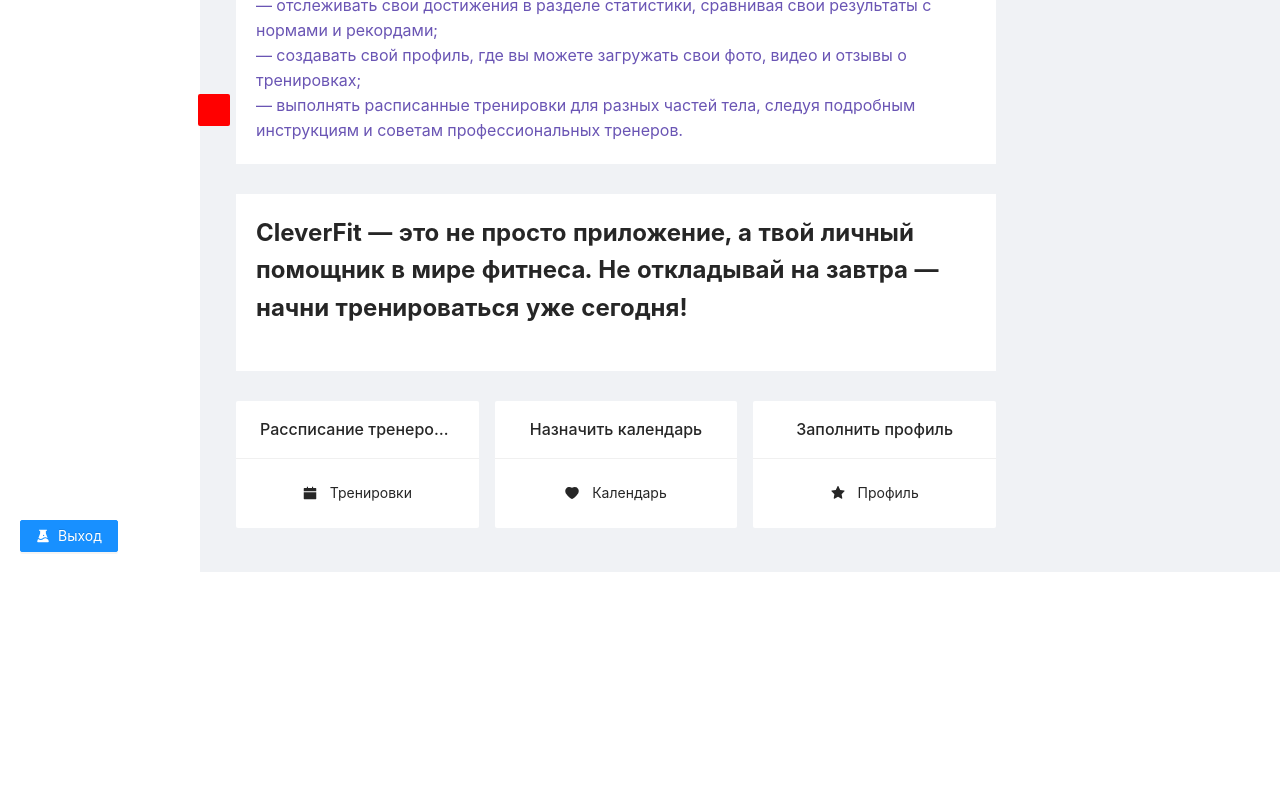
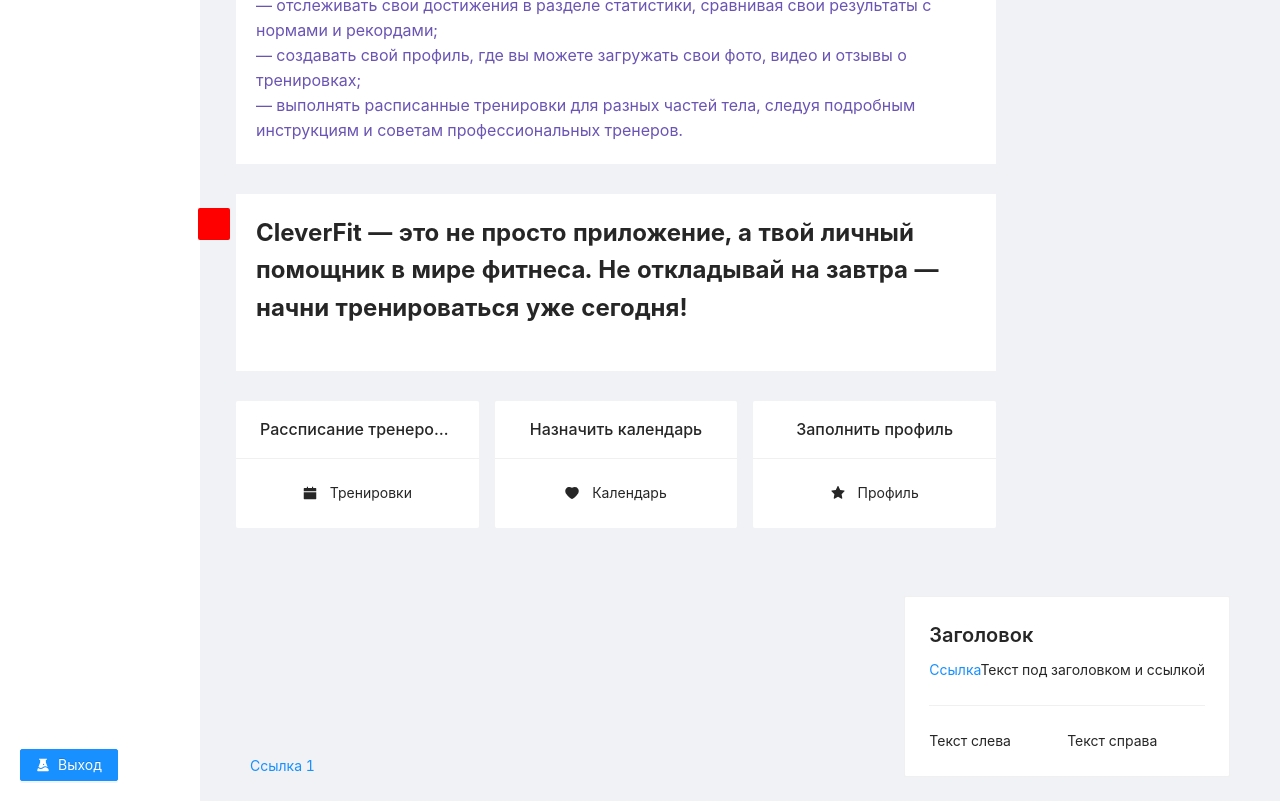
Before and after one commit to ClevertecFrontendLab/GuzeevZhenya, a React (Vite) app: page / in a window 1280 px wide. Shown: the part 384-1185 px from the top of the page. Before the commit the page ends 956 px from the top, so only its background shows below. Built offline with nearby package versions, Linux system fonts and the light colour scheme.

Commit message:
feat:add footer component

```diff
--- a/src/components/Footer/Footer.tsx
+++ b/src/components/Footer/Footer.tsx
@@ -0,0 +1,34 @@
+import { AimOutlined } from '@ant-design/icons';
+import { Card, Col, Divider, Layout, Row, Space, Typography } from 'antd';
+import Title from 'antd/lib/typography/Title';
+
+const { Footer } = Layout;
+
+export const MyFooter = () => {
+    const { Title, Text } = Typography;
+    return (
+        <Footer style={{ bottom: '40px', width: '100%' }}>
+            <div style={{ display: 'flex', justifyContent: 'space-between' }}>
+                <div style={{ display: 'flex', alignItems: 'flex-end' }}>
+                    <a href='#'>Ссылка 1</a>
+                </div>
+                <Card>
+                    <Title level={4}>Заголовок</Title>
+                    <a href='#'>Ссылка</a>
+                    <Text>Текст под заголовком и ссылкой</Text>
+                    <Divider />
+                    <Row>
+                        <Col span={12}>
+                            <Text>Текст слева</Text>
+                        </Col>
+                        <Col span={12}>
+                            <Text style={{ textAlign: 'right' }}>Текст справа</Text>
+                        </Col>
+                    </Row>
+                </Card>
+            </div>
+        </Footer>
+    );
+};
+
+export default MyFooter;
--- a/src/pages/main-page/main-page.tsx
+++ b/src/pages/main-page/main-page.tsx
@@ -8,6 +8,7 @@
 
 import { MenuFoldOutlined, MenuUnfoldOutlined } from '@ant-design/icons';
 import { ContentMain } from '@components/Content/Content';
+import MyFooter from '@components/Footer/Footer';
 
 export const MainPage: React.FC = () => {
     const { Header, Footer, Sider, Content } = Layout;
@@ -35,6 +36,7 @@
                     <HeaderMain />
                 </Header>
                 <ContentMain />
+                <MyFooter />
             </Layout>
         </Layout>
     );
```
